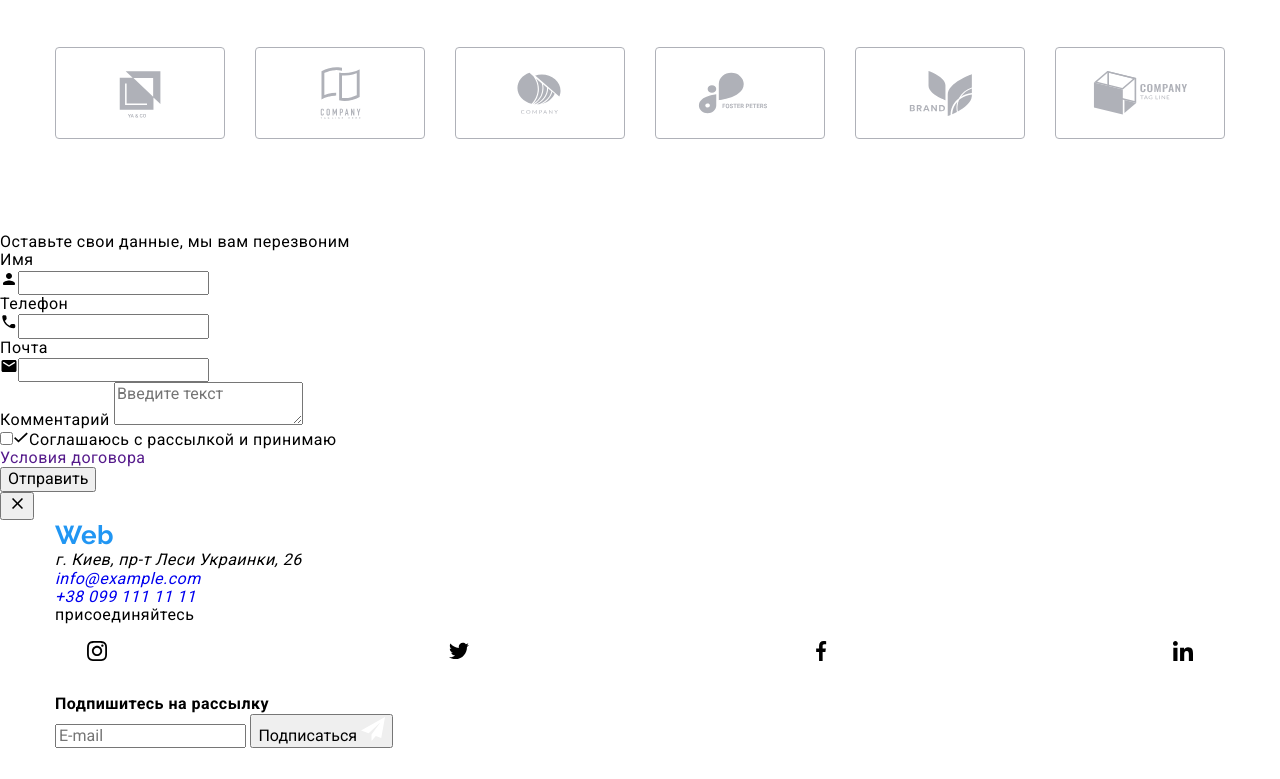
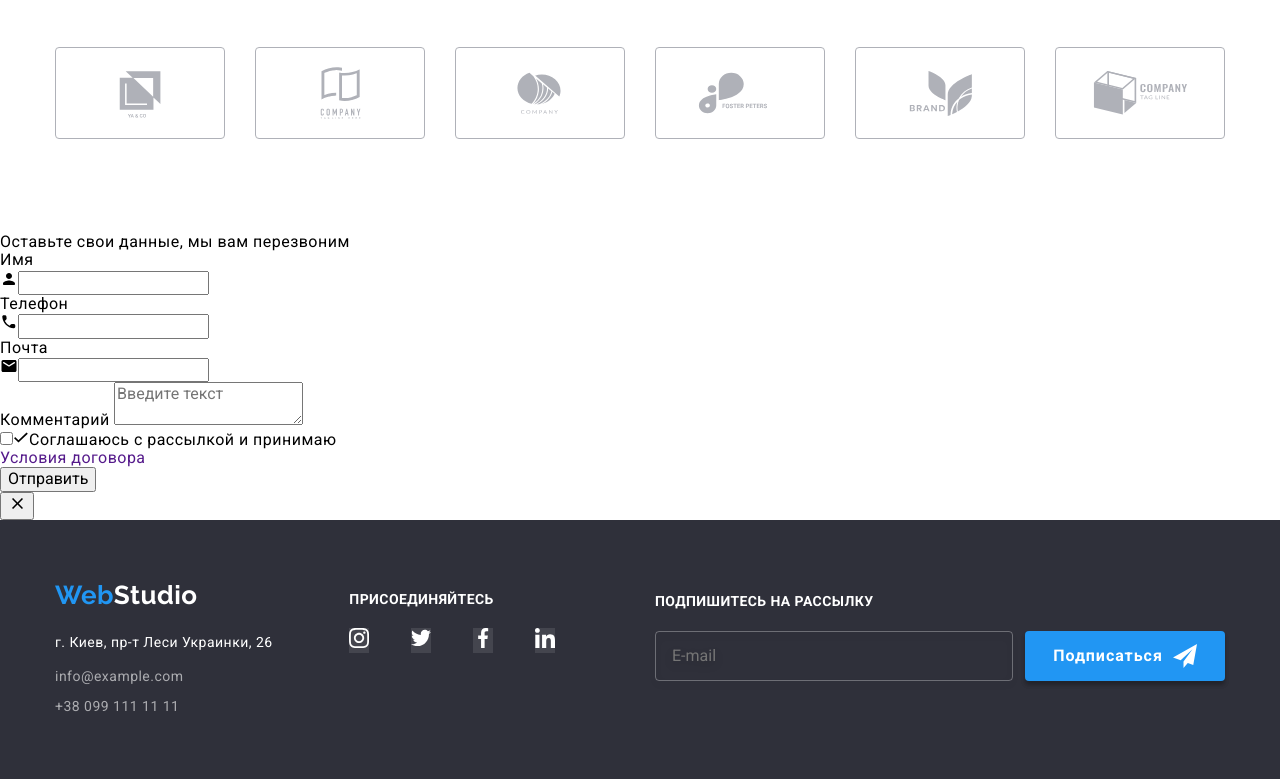
Before and after one commit to OlenkaVoitsekhivska/goit-markup-hw-07, a plain HTML site: page index.html in a window 1280 px wide. Shown: the part 2444-3223 px from the top of the page. Before the commit the page ends 3192 px from the top, so only its background shows below. Drawn offline with nearby package versions, Linux system fonts and the light colour scheme; a script that the page names is missing.

Commit message:
up to footer draft

```diff
--- a/index.html
+++ b/index.html
@@ -20,18 +20,18 @@
       <div class="nav-bar container">
         <a href="/" class="logo-header"><span class="web">Web</span>Studio</a>
         <nav>
-          <ul class="nav-list list">
-            <li><a href="./index.html" class="nav-item current">Студия</a></li>
-            <li><a href="./portfolio.html" class="nav-item">Портфолио</a></li>
-            <li><a href="" class="nav-item last-item">Контакты</a></li>
+          <ul class="nav-bar__list">
+            <li class="nav-bar__item"><a href="./index.html" class="nav-bar__link current">Студия</a></li>
+            <li class="nav-bar__item"><a href="./portfolio.html" class="nav-bar__link">Портфолио</a></li>
+            <li class="nav-bar__item"><a href="" class="nav-bar__link last-item">Контакты</a></li>
           </ul>
         </nav>
-        <ul class="contacts-list list">
-          <li>
-            <a href="mailto:info@devstudio.com" class="contacts-item"><svg width="16" height="12" class="icon-envelope"><use href="./images/icons.svg#icon-envelope"></use></svg>
+        <ul class="header-contacts">
+          <li class="header-contacts__item">
+            <a href="mailto:info@devstudio.com" class="header-contacts__link"><svg width="16" height="12" class="icon-envelope"><use href="./images/icons.svg#icon-envelope"></use></svg>
               info@devstudio.com
             </a></li>
-          <li><a href="tel:+380961111111" class="contacts-item"><svg width="10" height="16" class="icon-smartphone">
+          <li class="header-contacts__item"><a href="tel:+380961111111" class="header-contacts__link"><svg width="10" height="16" class="icon-smartphone">
             <use href="./images/icons.svg#icon-smartphone"></use>
           </svg>+38 096 111 11 11</a></li>
         </ul>
@@ -343,24 +343,24 @@
     </section>
 
       <section class="socials-footer">
-  <p class="socials-text">присоединяйтесь</p>
+  <p class="socials-footer__text">присоединяйтесь</p>
         <ul class="socials-list footer">
-          <li>
+          <li class="socials-footer__item">
           <a href="" class="social-link"><svg width="20" height="20" class="icon-social">
               <use href="./images/icons.svg#icon-instagram-2"></use>
             </svg></a>
           </li>
-          <li>
+          <li class="socials-footer__item">
             <a href="" class="social-link"><svg width="20" height="20" class="icon-social">
               <use href="./images/icons.svg#icon-twitter-1"></use>
             </svg></a>
           </li>
-          <li>
+          <li  class="socials-footer__item">
             <a href="" class="social-link"><svg width="20" height="20" class="icon-social">
               <use href="./images/icons.svg#icon-facebook-1"></use>
             </svg></a>
           </li>
-          <li> <a href="" class="social-link"><svg width="20" height="20" class="icon-social">
+          <li class="socials-footer__item"> <a href="" class="social-link"><svg width="20" height="20" class="icon-social">
               <use href="./images/icons.svg#icon-linkedin-1"></use>
             </svg></a>
           </li>
--- /dev/null
+++ b/sass/layout/_footer.scss
@@ -0,0 +1,139 @@
+.footer {
+  display: flex;
+  justify-content: space-between;
+  background-color: getColor('hero-footer-bcg');
+  padding-top: 60px;
+  padding-bottom: 60px;
+}
+.footer-container {
+  display: flex;
+  justify-content: space-between;
+}
+
+.logo-footer {
+  margin-bottom: 20px;
+  color: getColor('white');
+  font-family: Raleway, sans-serif;
+  font-weight: 700;
+  font-size: 26px;
+  line-height: 1.19;
+  .web {
+    color: getColor('blue');
+  }
+}
+
+.physical-address {
+  margin-bottom: 10px;
+  font-style: normal;
+  font-weight: 400;
+  font-size: 14px;
+  line-height: 1.71;
+  color: getColor('white');
+}
+
+.mail,
+.telnumber {
+  font-style: normal;
+  font-weight: 400;
+  font-size: 14px;
+  line-height: 1.71;
+  color: getColor('footer-contacts');
+}
+.mail {
+  margin-bottom: 6px;
+}
+/* ПОДПИСКА НА РАССЫЛКУ */
+.subscribe {
+  width: 570px;
+  height: 86px;
+  margin-top: 12px;
+  margin-left: 93px;
+}
+.subscribe-btn {
+  position: relative;
+
+  margin: 0;
+
+  width: 200px;
+  height: 50px;
+  display: flex;
+  align-items: center;
+  justify-content: center;
+  padding: 10px 28px;
+  background-color: getColor('blue');
+  color: getColor('white');
+  border: none;
+  box-shadow: 0px 4px 4px rgba(0, 0, 0, 0.15), 0px 4px 4px 0px #00000026;
+  border-radius: 4px;
+
+  font-weight: 700;
+  font-size: 16px;
+  line-height: 1.88;
+
+  letter-spacing: 0.06em;
+}
+.subscribe b {
+  text-transform: uppercase;
+  font-weight: 700;
+  font-size: 14px;
+  line-height: 1.14;
+  letter-spacing: 0.03em;
+  color: getColor('white');
+}
+.subscribe-group {
+  display: flex;
+  align-items: center;
+  margin-top: 20px;
+}
+.subscribe-group input {
+  width: 358px;
+  height: 50px;
+  padding: 15px 16px;
+  margin: 0;
+  margin-right: 12px;
+
+  border: 1px solid rgba(255, 255, 255, 0.3);
+
+  filter: drop-shadow(0px 4px 4px rgba(0, 0, 0, 0.15));
+  border-radius: 4px;
+  background-color: transparent;
+  color: rgba(255, 255, 255, 0.6);
+}
+.subscribe-group input:focus-visible {
+  outline: none;
+}
+.icon-send {
+  margin-left: 10px;
+}
+
+.socials-footer {
+  width: 206px;
+
+  display: flex;
+  flex-direction: column;
+  justify-content: flex-start;
+
+  margin-left: 70px;
+  padding-top: 12px;
+  padding-bottom: 40px;
+}
+.socials-footer__text {
+  margin-bottom: 20px;
+  text-transform: uppercase;
+  font-weight: 700;
+  font-size: 14px;
+  line-height: 1.14;
+  letter-spacing: 0.03em;
+  color: getColor('white');
+}
+
+.socials-footer .social-link {
+  background-color: rgba(255, 255, 255, 0.1);
+}
+.socials-list.footer .icon-social {
+  fill: getColor('white');
+}
+.socials-footer .social-link:hover,
+.socials-footer .social-link:focus {
+  background-color: getColor('blue');
+}
--- a/sass/components/_header.scss
+++ b/sass/layout/_header.scss
@@ -15,42 +15,31 @@
   font-weight: 700;
   font-size: 26px;
   line-height: 1.19;
-}
-.logo-footer {
-  text-decoration: none;
-  color: getColor('white');
-  font-family: Raleway, sans-serif;
-  font-weight: 700;
-  font-size: 26px;
-  line-height: 1.19;
-}
-
   .web {
     color: getColor('blue');
   }
+}
+
 .nav-bar {
   display: flex;
   align-items: center;
   justify-content: space-evenly;
 }
-.nav-list {
+.nav-bar__list {
   display: flex;
-  list-style-type: none;
-  margin-top: 0;
-  margin-bottom: 0;
-  padding-left: 0;
 }
 
-.nav-list li + li {
+.nav-bar__item {
+  & + & {
     margin-left: 40px;
   }
+}
 
-.nav-item {
+.nav-bar__link {
   display: block;
   padding-top: 32px;
   padding-bottom: 32px;
   position: relative;
-  text-decoration: none;
   color: getColor('headings');
 
   font-weight: 500;
@@ -64,9 +53,7 @@
   & .current {
     color: getColor('blue');
   }
-}
-
-.nav-item.current::after {
+  &.current::after {
     content: '';
     position: absolute;
     width: 100%;
@@ -76,23 +63,23 @@
     background: getColor('blue');
     border-radius: 2px;
   }
-.contacts-list {
+}
+
+.header-contacts {
   display: flex;
   align-items: center;
-  margin-top: 0;
-  margin-bottom: 0;
   margin-left: auto;
   padding-left: 0;
-
-  list-style-type: none;
 }
-.contacts-list li + li {
+.header-contacts__item {
+  & + & {
     margin-left: 50px;
   }
-.contacts-item {
+}
+.header-contacts__link {
   display: flex;
   align-items: center;
-  text-decoration: none;
+
   font-weight: 500;
   font-size: 14px;
   line-height: 1.14;
@@ -108,17 +95,14 @@
   }
 }
 
-%icon {
+.icon-envelope,
+.icon-smartphone {
   margin-right: 10px;
   fill: getColor('paragraph-contact');
   transition: fill 250ms 250ms cubic-bezier(0.4, 0, 0.2, 1);
-  .contacts-item:hover &,
-  .contacts-item:focus & {
+  .header-contacts__link:hover &,
+  .header-contacts__link:focus & {
     fill: getColor('blue');
     color: getColor('blue');
   }
 }
-.icon-envelope,
-.icon-smartphone {
-  @extend %icon;
-}
--- a/sass/main.scss
+++ b/sass/main.scss
@@ -1,8 +1,9 @@
 @import './base/reset';
 @import './util/colors';
-@import './components/header';
-@import './components/hero';
-@import './components/features';
-@import './components/services';
-@import './components/crew';
-@import './components/partners';
+@import './layout/header';
+@import './layout/hero';
+@import './layout/features';
+@import './layout/services';
+@import './layout/crew';
+@import './layout/partners';
+@import './layout/footer';
```
Also changed, not shown: css/main.css, css/main.min.css, sass/layout/_crew.scss (renamed from sass/components/_crew.scss), sass/layout/_features.scss (renamed from sass/components/_features.scss), sass/layout/_hero.scss (renamed from sass/components/_hero.scss), sass/layout/_partners.scss (renamed from sass/components/_partners.scss), sass/layout/_services.scss (renamed from sass/components/_services.scss), 2 other files. Lines whose indentation alone changed are shown as unchanged.
